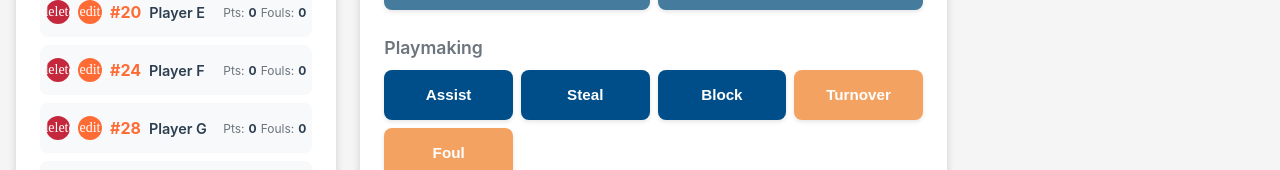
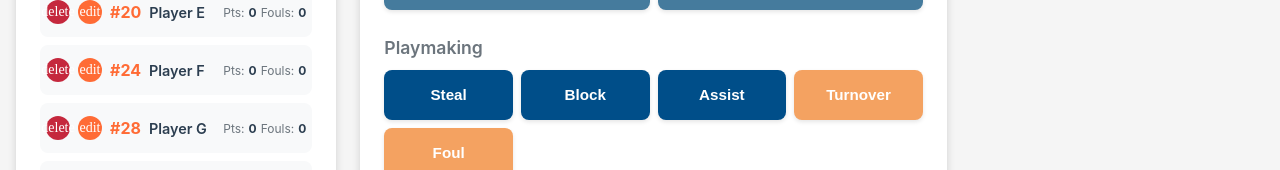
Before and after one commit to nicofisch5/b-kit, a Vue app: page / in a window 1280 px wide. Shown: the part 715-885 px from the top of the page. Built offline with nearby package versions, Linux system fonts and the light colour scheme; no server answers.

Commit message:
Change buttons location

```diff
--- a/src/components/StatsControlPanel.vue
+++ b/src/components/StatsControlPanel.vue
@@ -71,9 +71,9 @@ export default {
     ]
 
     const playmakingStats = [
-      { type: StatType.ASSIST, label: 'Assist', class: 'positive' },
       { type: StatType.STEAL, label: 'Steal', class: 'positive' },
       { type: StatType.BLOCK, label: 'Block', class: 'positive' },
+      { type: StatType.ASSIST, label: 'Assist', class: 'positive' },
       { type: StatType.TURNOVER, label: 'Turnover', class: 'negative' },
       { type: StatType.FOUL, label: 'Foul', class: 'negative' }
     ]
```
